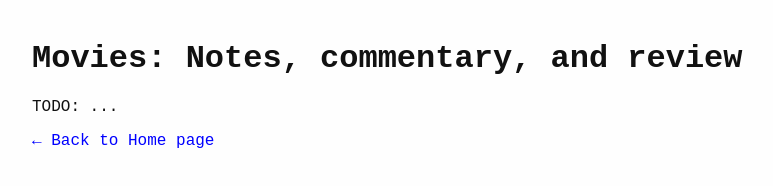
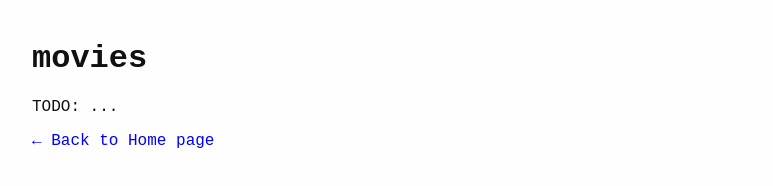
Before and after one commit to theoryofjens/theoryofjens.github.io, a plain HTML site: page movies.html in a window 1280 px wide. Shown: the whole page, without its empty margins (8-781 px from the left). Drawn offline with Linux system fonts and the light colour scheme.

Commit message:
updated movies header

```diff
--- a/movies.html
+++ b/movies.html
@@ -6,7 +6,7 @@
   <link rel="stylesheet" href="style.css">
 </head>
 <body>
-  <h1>Movies: Notes, commentary, and review</h1>
+  <h1>movies</h1>
   <p>TODO: ...</p>
 
   <p><a href="index.html">← Back to Home page</a></p>
```
